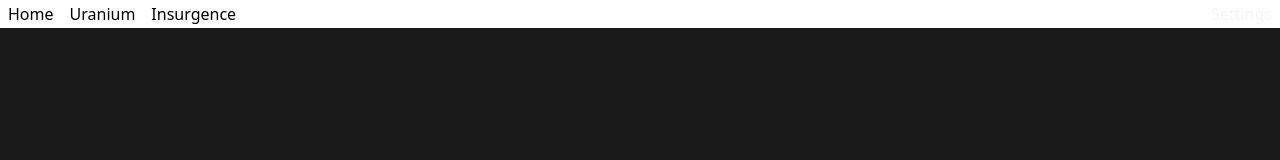
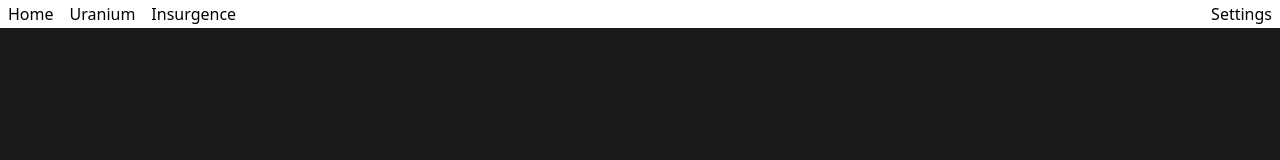
Before and after one commit to infinitel8p/PokeDex, a React (Vite) app: page /insurgence in a window 1280 px wide. Shown: the top 160 px of the page. Built offline with nearby package versions, Linux system fonts and the light colour scheme.

Commit message:
chore: Update navigation links in Navbar component

```diff
--- a/src/components/Navbar.tsx
+++ b/src/components/Navbar.tsx
@@ -20,13 +20,13 @@ const Navbar = () => {
     return (
         <div className={bgColor} style={{ position: "fixed", top: 0, left: 0, right: 0 }}>
             <nav>
-                <ul className="px-2 py-0.5 flex justify-between">
-                    <li className={`flex gap-4 ${txtColor}`}>
+                <ul className={`px-2 py-0.5 flex justify-between ${txtColor}`}>
+                    <li className="flex gap-4">
                         <a href="/" className={hoverColor}>Home</a>
                         <a href="/uranium" className={hoverColor}>Uranium</a>
                         <a href="/insurgence" className={hoverColor}>Insurgence</a>
                     </li>
-                    <a href="/settings">Settings</a>
+                    <a href="/settings" className={hoverColor}>Settings</a>
                 </ul >
             </nav >
         </div >
--- a/src/pages/Insurgence.tsx
+++ b/src/pages/Insurgence.tsx
@@ -1,5 +1,3 @@
-import React from 'react';
-
 const Insurgence = () => {
     return (
         <div className='flex flex-col justify-center items-center h-screen'>
--- a/src/pages/Settings.tsx
+++ b/src/pages/Settings.tsx
@@ -1,5 +1,3 @@
-import React from 'react';
-
 const Settings = () => {
     return (
         <div className='flex flex-col justify-center items-center h-screen'>
--- a/src/pages/Uranium.tsx
+++ b/src/pages/Uranium.tsx
@@ -1,5 +1,3 @@
-import React from 'react';
-
 const Uranium = () => {
     return (
         <div className='flex flex-col justify-center items-center h-screen'>
```
